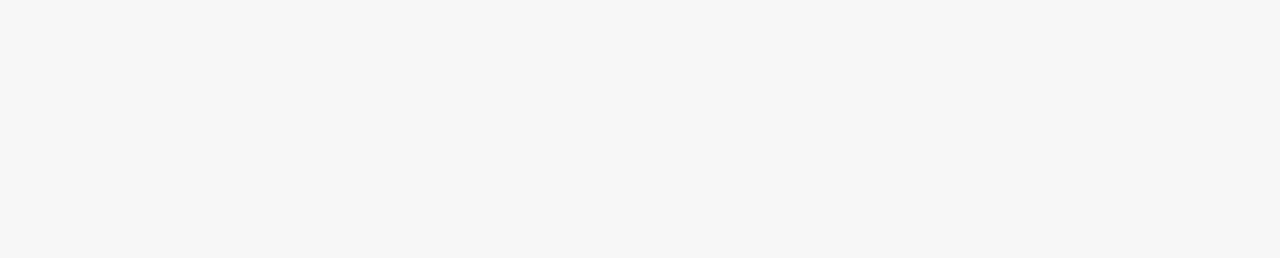
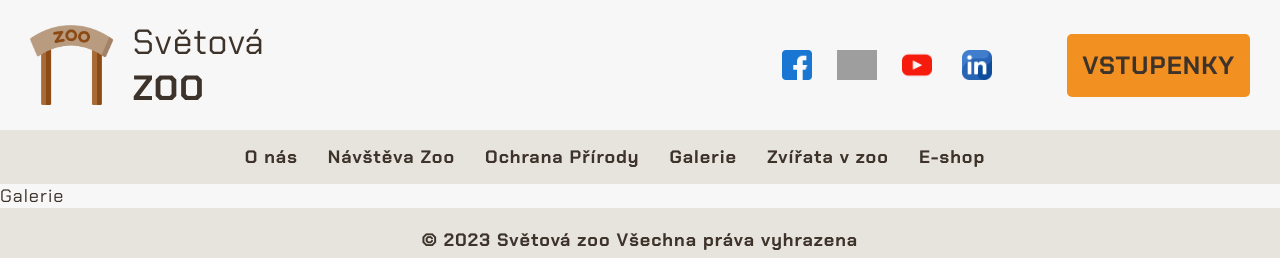
Before and after one commit to KarelStastny/React-Zoo-Web, a React (Create React App) app: page /galerie in a window 1280 px wide. Before the commit this address had no page. Shown: the top 258 px of the page. Built offline with nearby package versions, Linux system fonts and the light colour scheme; grey boxes are pictures that could not be loaded.

Commit message:
Přidány další stránky + na Social media udělaná komponenta

```diff
--- a/src/App.js
+++ b/src/App.js
@@ -8,6 +8,9 @@ import Home  from "./pages/Home"
 import Kariera  from "./pages/Kariera"
 import Kontakt  from "./pages/Kontakt"
 import Onas  from "./pages/ONas"
+import Galerie  from "./pages/Galerie"
+import ZnasiZoo  from "./pages/ZnasiZoo"
+import Mladata  from "./pages/Mladata"
 
 
 const App = () => {
@@ -23,10 +26,16 @@ return <div className="app">
     {/* Jednotlivé stránky */}
         <Route index element={<Home/>} />
         <Route path='/o-nas' element={<Onas/>} />
-        <Route path='/aktuality' element={<Aktuality/>} />
-        <Route path='/kontakt' element={<Kontakt/>} />
-        <Route path='/kariera' element={<Kariera/>} />
-        <Route path='/budoucnost' element={<Budoucnost/>} />
+        <Route path='/o-nas/aktuality' element={<Aktuality/>} />
+        <Route path='/o-nas/kontakt' element={<Kontakt/>} />
+        <Route path='/o-nas/kariera' element={<Kariera/>} />
+        <Route path='/o-nas/budoucnost' element={<Budoucnost/>} />
+
+
+
+        <Route path='/galerie' element={<Galerie/>} />
+        <Route path='/galerie/z-nasi-zoo' element={<ZnasiZoo/>} />
+        <Route path='/galerie/mladata' element={<Mladata/>} />
 
     </Route>
 
--- a/src/components/Navbar.js
+++ b/src/components/Navbar.js
@@ -2,6 +2,7 @@ import "./Navbar.scss"
 import DataImages from "../data/DataImages"
 import { useState } from "react"
 import { NavLink } from "react-router-dom"
+import SocialMedia from "./SocialMedia"
 
 
 const Navbar = () => {
@@ -42,13 +43,8 @@ const Navbar = () => {
                         </div>
 
         <div className="logo-description">
-            <div className="social-media">
-                <div><img src={DataImages[1]} alt="" /></div>
-                <div><img src={DataImages[2]} alt="" /></div>
-                <div><img src={DataImages[3]} alt="" /></div>
-                <div><img src={DataImages[4]} alt="" /></div>
+            <SocialMedia/>
 
-            </div>
             <div className="tickets">
                 <a href="#">Vstupenky</a>
             </div>
@@ -65,10 +61,10 @@ const Navbar = () => {
             <ul>
                 <div className="big-link"><NavLink to="/o-nas" >O nás</NavLink>
                     <ul>
-                        <li><NavLink to="/aktuality" >Aktuality</NavLink></li>
-                        <li><NavLink to="/kontakt" >Kontakty</NavLink></li>
-                        <li><NavLink to="/kariera" >Kariéra</NavLink></li>
-                        <li><NavLink to="/budoucnost" >Budoucnost</NavLink></li>
+                        <li><NavLink to="/o-nas/aktuality" >Aktuality</NavLink></li>
+                        <li><NavLink to="/o-nas/kontakt" >Kontakty</NavLink></li>
+                        <li><NavLink to="/o-nas/kariera" >Kariéra</NavLink></li>
+                        <li><NavLink to="/o-nas/budoucnost" >Budoucnost</NavLink></li>
                     </ul>
                 </div>
 
@@ -88,6 +84,15 @@ const Navbar = () => {
                         <li><NavLink to="/mecenas-chovu" >Mecenáš chovu</NavLink></li>
                     </ul>
                 </div>
+
+                <div className="big-link"><NavLink to="/galerie" >Galerie</NavLink>
+                <ul>
+                        <li><NavLink to="/galerie/z-nasi-zoo" >Z naší ZOO</NavLink></li>
+                        <li><NavLink to="/galerie/mladata" >Mláďata</NavLink></li>
+
+                    </ul>
+                </div>
+
 
                 <div className="big-link"><NavLink to="/zvirata" >Zvířata v zoo</NavLink></div>
                 <div className="big-link"><NavLink to="/eshop" >E-shop</NavLink></div>
--- a/src/components/Navbar.scss
+++ b/src/components/Navbar.scss
@@ -63,30 +63,7 @@
 
         .logo-description{
             @include flexStandartSpaceBetween;
-            .social-media{
-                @include flexStandartSpaceBetween;
-                padding-right: 60px;
 
-                @media screen and (max-width:800px){
-                    display: none;
-                }
-                div{
-                    @include flexStandart;
-                    min-height: 50px;
-                    min-width: 50px;
-                    margin: 5px;
-                    cursor: pointer;
-                    img{
-                        height: 40px;
-                        padding: 5px;
-                    }
-                    &:hover{
-                        background-color: $orange-icon;
-                        border-radius: $cirkle-radius;
-                     }
-                }
-
-            }
         }
             .tickets{
 
@@ -253,13 +230,13 @@
                     min-width: 50px;
                     margin: 5px;
                     cursor: pointer;
+                    transition: 0.3s;
                     img{
                         height: 40px;
                         padding: 5px;
                     }
                     &:hover{
-                        background-color: $orange-icon;
-                        border-radius: $cirkle-radius;
+                        scale: 1.3;
                      }
                 }
 
--- /dev/null
+++ b/src/components/SocialMedia.js
@@ -0,0 +1,15 @@
+import React from 'react'
+import DataImages from '../data/DataImages'
+import "./SocialMedia.scss"
+
+const SocialMedia = () => {
+  return <div className="social-media">
+        <div><img src={DataImages[1]} alt="" /></div>
+        <div><img src={DataImages[2]} alt="" /></div>
+        <div><img src={DataImages[3]} alt="" /></div>
+        <div><img src={DataImages[4]} alt="" /></div>
+
+</div>
+}
+
+export default SocialMedia
--- /dev/null
+++ b/src/components/SocialMedia.scss
@@ -0,0 +1,28 @@
+
+@import "../mixins.scss";
+@import "../variables.scss";
+
+.social-media{
+    @include flexStandartSpaceBetween;
+    padding-right: 60px;
+
+    @media screen and (max-width:800px){
+        display: none;
+    }
+    div{
+        @include flexStandart;
+        min-height: 50px;
+        min-width: 50px;
+        margin: 5px;
+        cursor: pointer;
+        transition: .3s;
+        img{
+            height: 40px;
+            padding: 5px;
+        }
+        &:hover{
+            scale: 1.3;
+         }
+    }
+
+}
--- /dev/null
+++ b/src/pages/Galerie.js
@@ -0,0 +1,11 @@
+import React from 'react'
+
+const Galerie = () => {
+  return (
+    <div>
+        Galerie
+    </div>
+  )
+}
+
+export default Galerie
--- /dev/null
+++ b/src/pages/Mladata.js
@@ -0,0 +1,11 @@
+import React from 'react'
+
+const Mladata = () => {
+  return (
+    <div>
+
+    </div>
+  )
+}
+
+export default Mladata
--- /dev/null
+++ b/src/pages/ZnasiZoo.js
@@ -0,0 +1,11 @@
+import React from 'react'
+
+const ZnasiZoo = () => {
+  return (
+    <div>
+
+    </div>
+  )
+}
+
+export default ZnasiZoo
```
